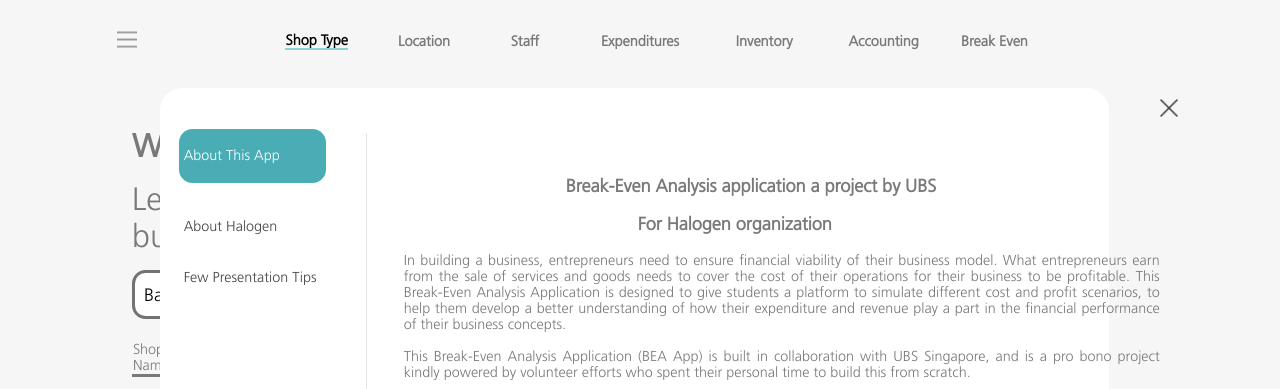
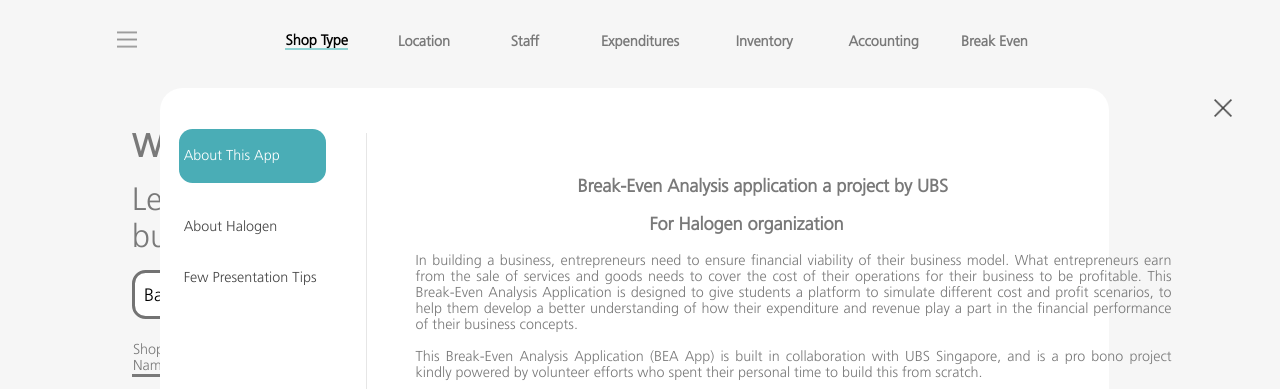
Before and after one commit to rakesh1988/HalogenFinancialLiteracyWeb, a plain HTML site: page B.E.A.App.html in a window 1280 px wide. Both pictures are taken after a click on the link 127 px from the left and 42 px from the top of the page. Shown: the top 389 px of the page. Drawn offline with Linux system fonts and the light colour scheme.

Commit message:
Add files via upload

```diff
--- a/B.E.A.App.html
+++ b/B.E.A.App.html
@@ -62,7 +62,7 @@
 <div class="box stack-top" style="display:none" id="overlay">
   <table style="height: 520px;">
   <tr>
-   <td style="vertical-align: top;height:10px;padding-left:1110px" colspan="2">
+   <td style="vertical-align: top;height:10px;padding-left:1170px" colspan="2">
    <img src="images/icon-close.png" class="overlayClose" onClick="showAboutAppDiv();removeBckGrndColorDiv('overlayMenu2Id');addBckGrndColorDiv('overlayMenu2Id');bakery.hideOverlay();"/>
   </td>
   </tr>
```
